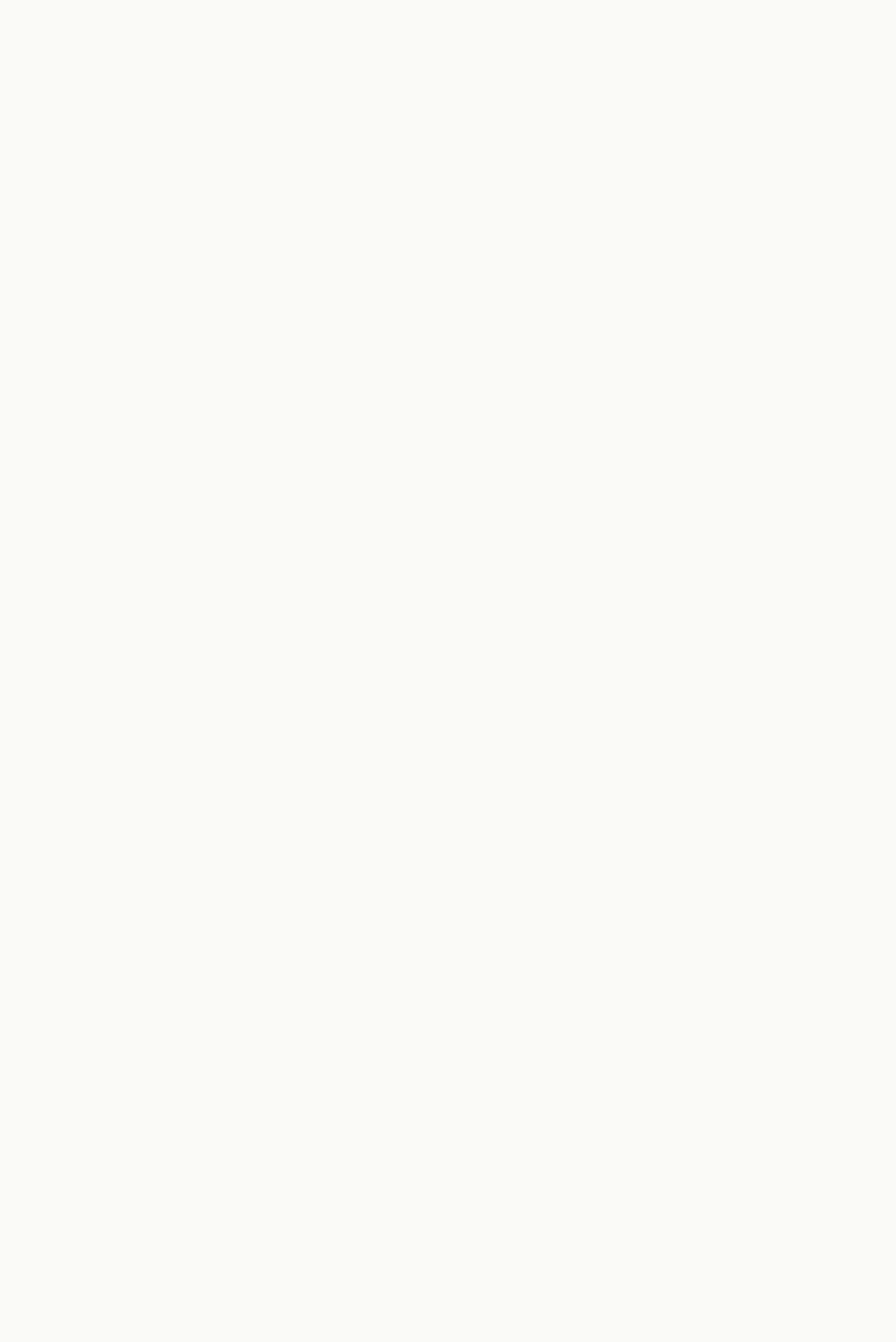
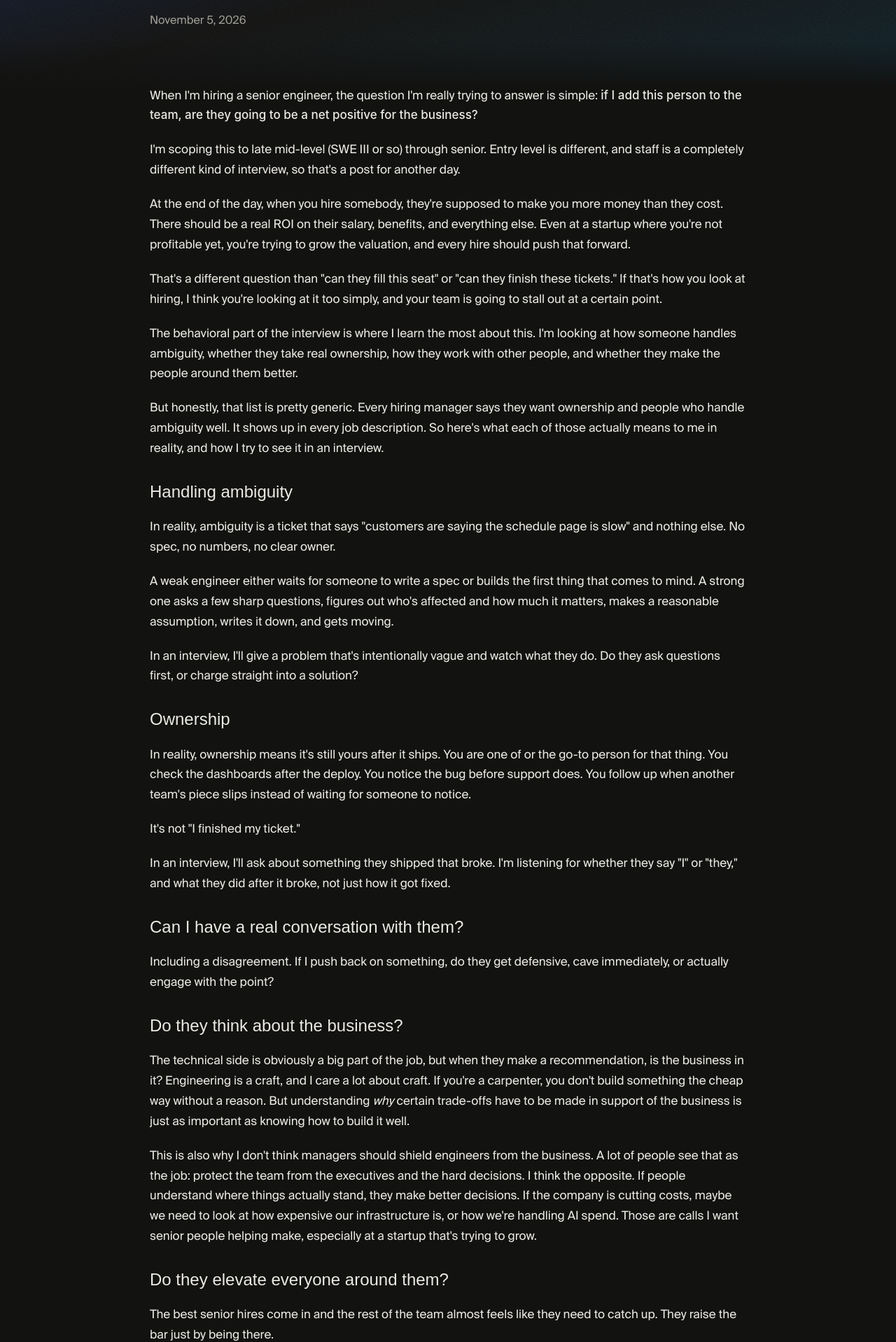
Before and after one commit to bick/website, a Next.js app: page /blog/hire-for-roi-not-for-the-seat in a window 1280 px wide. Before the commit this address had no page. Shown: the part 205-2123 px from the top of the page at 70% size. Before the commit the page ends 800 px from the top, so only its background shows below. Built offline with nearby package versions, Linux system fonts and the light colour scheme; a web font is replaced by a local one.

Commit message:
Hire for ROI

```diff
--- /dev/null
+++ b/src/content/journal/hire-for-roi-not-for-the-seat.mdx
@@ -0,0 +1,47 @@
+When I'm hiring a senior engineer, the question I'm really trying to answer is simple: **if I add this person to the team, are they going to be a net positive for the business?**
+
+I'm scoping this to late mid-level (SWE III or so) through senior. Entry level is different, and staff is a completely different kind of interview, so that's a post for another day.
+
+At the end of the day, when you hire somebody, they're supposed to make you more money than they cost. There should be a real ROI on their salary, benefits, and everything else. Even at a startup where you're not profitable yet, you're trying to grow the valuation, and every hire should push that forward.
+
+That's a different question than "can they fill this seat" or "can they finish these tickets." If that's how you look at hiring, I think you're looking at it too simply, and your team is going to stall out at a certain point.
+
+The behavioral part of the interview is where I learn the most about this. I'm looking at how someone handles ambiguity, whether they take real ownership, how they work with other people, and whether they make the people around them better.
+
+But honestly, that list is pretty generic. Every hiring manager says they want ownership and people who handle ambiguity well. It shows up in every job description. So here's what each of those actually means to me in reality, and how I try to see it in an interview.
+
+## Handling ambiguity
+
+In reality, ambiguity is a ticket that says "customers are saying the schedule page is slow" and nothing else. No spec, no numbers, no clear owner.
+
+A weak engineer either waits for someone to write a spec or builds the first thing that comes to mind. A strong one asks a few sharp questions, figures out who's affected and how much it matters, makes a reasonable assumption, writes it down, and gets moving.
+
+In an interview, I'll give a problem that's intentionally vague and watch what they do. Do they ask questions first, or charge straight into a solution?
+
+## Ownership
+
+In reality, ownership means it's still yours after it ships. You are one of or the go-to person for that thing. You check the dashboards after the deploy. You notice the bug before support does. You follow up when another team's piece slips instead of waiting for someone to notice.
+
+It's not "I finished my ticket."
+
+In an interview, I'll ask about something they shipped that broke. I'm listening for whether they say "I" or "they," and what they did after it broke, not just how it got fixed.
+
+## Can I have a real conversation with them?
+
+Including a disagreement. If I push back on something, do they get defensive, cave immediately, or actually engage with the point?
+
+## Do they think about the business?
+
+The technical side is obviously a big part of the job, but when they make a recommendation, is the business in it? Engineering is a craft, and I care a lot about craft. If you're a carpenter, you don't build something the cheap way without a reason. But understanding *why* certain trade-offs have to be made in support of the business is just as important as knowing how to build it well.
+
+This is also why I don't think managers should shield engineers from the business. A lot of people see that as the job: protect the team from the executives and the hard decisions. I think the opposite. If people understand where things actually stand, they make better decisions. If the company is cutting costs, maybe we need to look at how expensive our infrastructure is, or how we're handling AI spend. Those are calls I want senior people helping make, especially at a startup that's trying to grow.
+
+## Do they elevate everyone around them?
+
+The best senior hires come in and the rest of the team almost feels like they need to catch up. They raise the bar just by being there.
+
+## Do they have people skills?
+
+I think this gets discounted a lot. There's a stereotype that engineers are awkward and hard to work with, and that you shouldn't expect much from them socially. I don't buy it, and I specifically look for people who break it. Solid communication, solid soft skills, open. Not a salesperson, but someone people actually want to work with.
+
+It narrows the pool a lot. There just aren't that many people who are strong technically *and* like this. But especially at the higher levels, I think it's worth it.
--- a/src/data/posts.ts
+++ b/src/data/posts.ts
@@ -9,12 +9,20 @@ export interface Post {
 
 export const posts: Post[] = [
   {
+    slug: "hire-for-roi-not-for-the-seat",
+    title: "Hire for ROI, Not for the Seat",
+    excerpt:
+      "When I hire a senior engineer, I'm asking one question: will this person be a net positive for the business? Here's what I actually look for.",
+    date: "November 5, 2026",
+    badge: "Latest",
+    badgeType: "default",
+  },
+  {
     slug: "every-level-is-technical-now",
     title: "Every Level Is Technical Now",
     excerpt:
       "I was told I was done being technical the day I became a manager. Here's how I think AI changed what each engineering level needs to be good at.",
     date: "October 30, 2026",
-    badge: "Latest",
     badgeType: "default",
   },
   {
```
